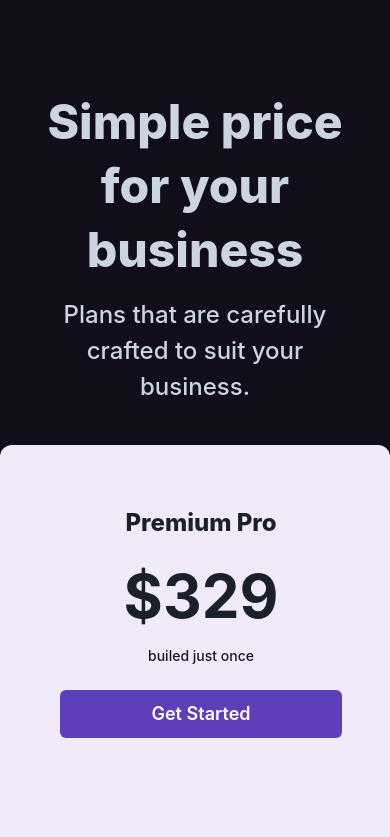
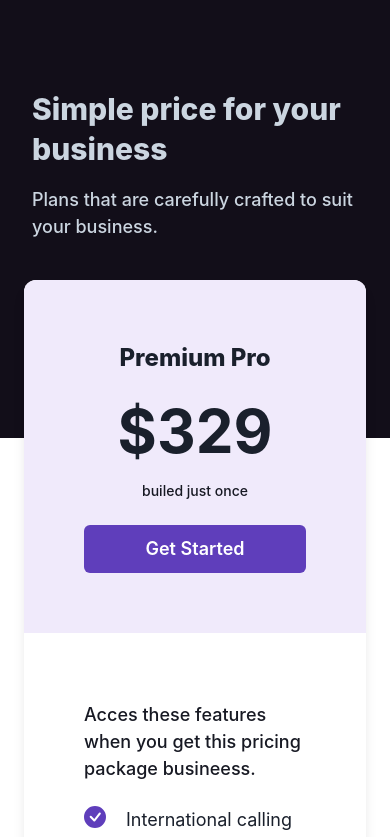
Before and after one commit to noutijo/learn-in-depth-chakra-ui, a React (Vite) app: page / in a window 390 px wide. Shown: the top 837 px of the page. Built offline with nearby package versions, Linux system fonts and the light colour scheme.

Commit message:
make princing part responsive

```diff
--- a/src/components/Header.tsx
+++ b/src/components/Header.tsx
@@ -9,11 +9,13 @@ export function Header() {
       bg="#120E19"
       pt="90px"
       pb="198px"
-      px="8">
-      <Heading fontWeight={"extrabold"} fontSize={"5xl"}>
+      px="8"
+      textAlign={["left", "left","center"]}
+      >
+      <Heading fontWeight={"extrabold"} fontSize={["3xl", "3xl", "5xl"]}>
         Simple price for your business
       </Heading>
-      <Text fontWeight={"medium"} fontSize={"2xl"} pt="4">
+      <Text fontWeight={"medium"} fontSize={["lg","lg","2xl"]} pt="4">
         Plans that are carefully crafted to suit your business.
       </Text>
     </Box>
--- a/src/components/Pricing.tsx
+++ b/src/components/Pricing.tsx
@@ -5,17 +5,18 @@ import { BsCheckCircleFill } from "react-icons/bs"
 export const ListItem = (props:any)=>{
     const {children, ...rest } = props
     return (
-      <HStack as="li" spacing="5" {...rest}>
+      <HStack as="li" spacing="5" {...rest} alignItems="start">
         <Icon as={BsCheckCircleFill}  w="22px" h="22px" color="#5F3EBB"/>
-        <Text>{children}</Text>
+        <Text textAlign={["left","left","center"]}>{children}</Text>
       </HStack>
     )
 }
 
 export function Pricing() {
-  return (
+    return (
+    <Box mx="6">
     <Box maxW="994px" m="auto" mt="-270" borderRadius="12" overflow="hidden" boxShadow="lg">
-      <Flex bg="white">
+      <Flex bg="white" direction={["column", "column", "row"]}>
         <Box bg="#f0eafb" p="60px">
           <Text fontSize="24" fontWeight="800">
             Premium Pro
@@ -30,7 +31,7 @@ export function Pricing() {
             bg="#5F3EBB"
             color="white"
             size={"lg"}
-            w="282px"
+            w="100%"
             mt="6"
             _hover={{ backgrounColor: "#5F3EBB", color: "#F7FAFC" }}>
             Get Started
@@ -55,5 +56,6 @@ export function Pricing() {
         </Box>
       </Flex>
     </Box>
+    </Box>
   )
 }
```
